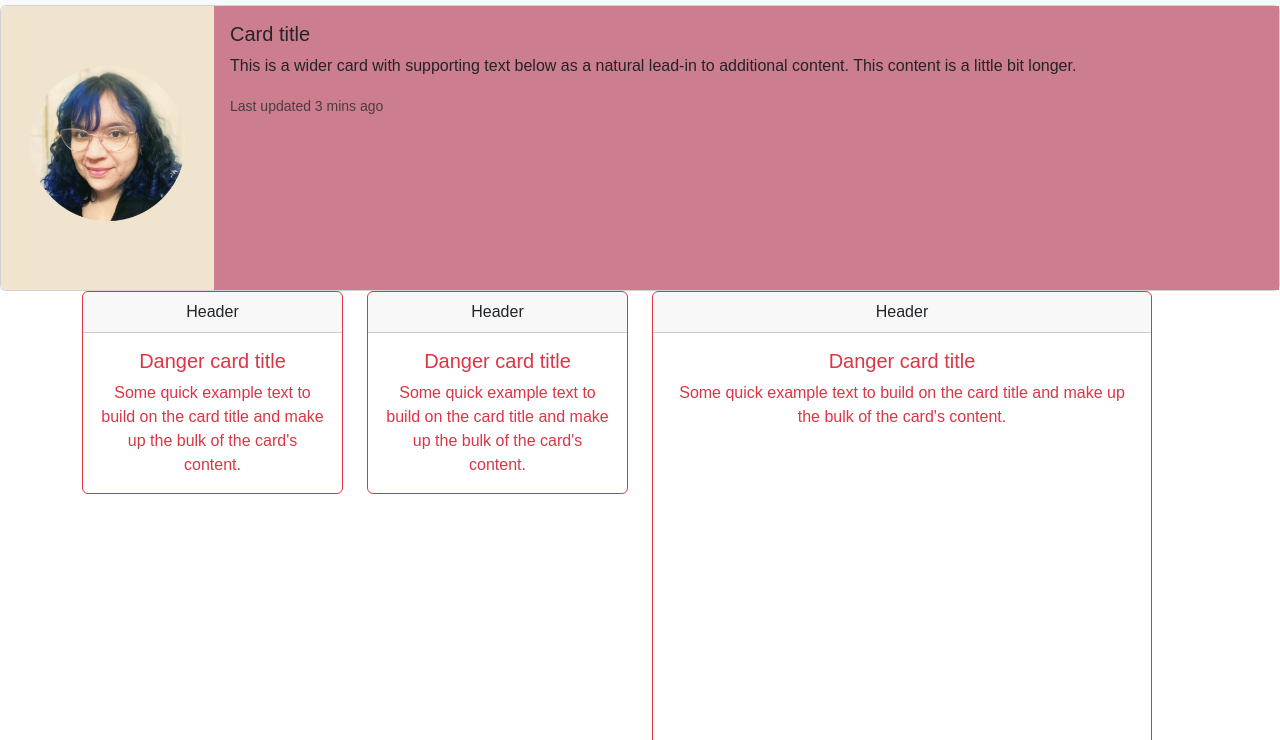
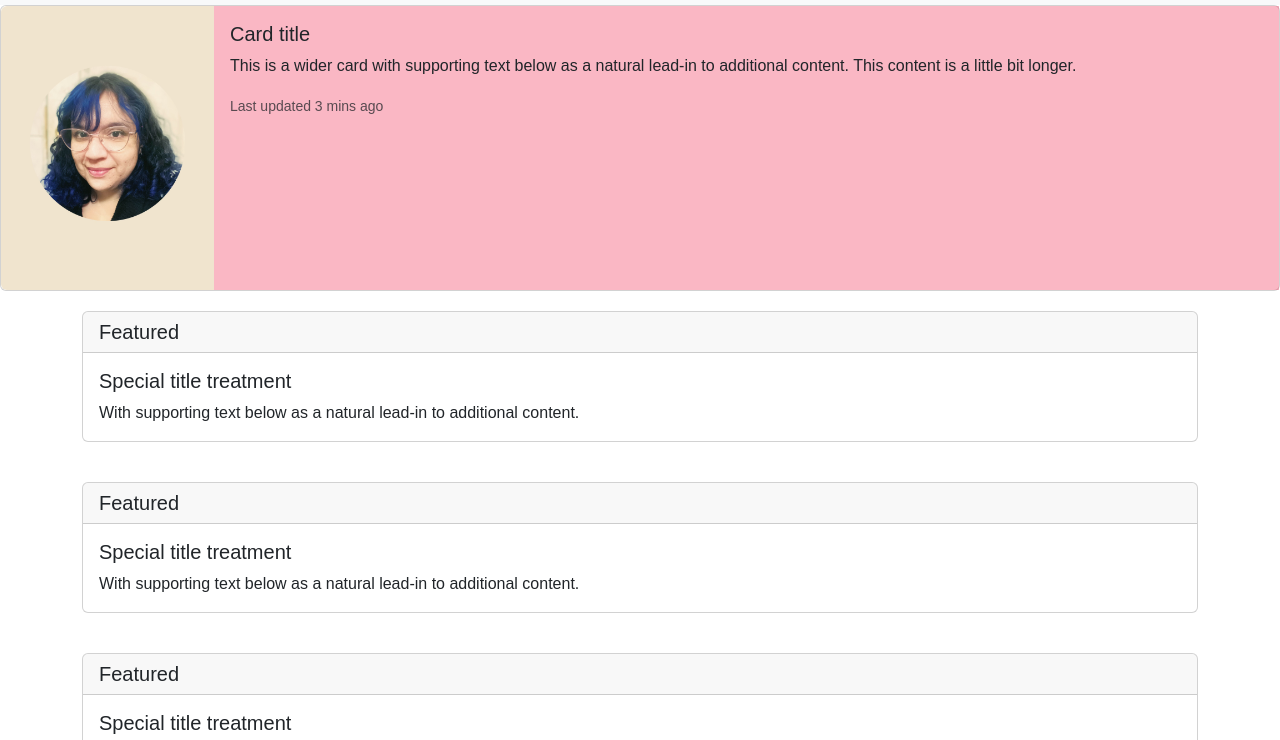
Before and after one commit to Shagooh/CynthiaZuniga.github.io, a plain HTML site: page index.html in a window 1280 px wide. Shown: the part 51-791 px from the top of the page. Drawn offline with nearby package versions, Linux system fonts and the light colour scheme.

Commit message:
reorganizacion

```diff
--- a/assets/css/style.css
+++ b/assets/css/style.css
@@ -5,9 +5,16 @@
 }
 
 .col-md-10 {
-    background-color: rgb(204, 126, 142);
+    background-color: rgba(240, 58, 95, 0.363);
 }
 
-.{
-    width: 50px;
+.col-15 {
+    padding-top: 20px;
+    padding-bottom: 20px;
+
 }
+
+.col-sm {
+    padding-top: 15px;
+    padding-bottom: 15px;
+}
--- a/index.html
+++ b/index.html
@@ -56,35 +56,42 @@
       </div>
     </div>
   </div>
+  <!--End of about me-->
+
         <!--personal info-->
-      <div class="container text-center">
-        <div class="row row-cols-4">
-          <div class="col"><div class="card border-danger mb-3" style="max-width: 18rem;">
-            <div class="card-header">Header</div>
-            <div class="card-body text-danger">
-              <h5 class="card-title">Danger card title</h5>
-              <p class="card-text">Some quick example text to build on the card title and make up the bulk of the card's content.</p>
+        <div class="container text-left">
+          <div class="row">
+            <div class="col-15">
+              <div class="card">
+              <h5 class="card-header">Featured</h5>
+              <div class="card-body">
+                <h5 class="card-title">Special title treatment</h5>
+                <p class="card-text">With supporting text below as a natural lead-in to additional content.</p>
+              </div>
             </div>
           </div>
-        </div>
-          <div class="col"><div class="card border-danger mb-3" style="max-width: 18rem;">
-            <div class="card-header">Header</div>
-            <div class="card-body text-danger">
-              <h5 class="card-title">Danger card title</h5>
-              <p class="card-text">Some quick example text to build on the card title and make up the bulk of the card's content.</p>
+            <div class="col-15">
+              <div class="card">
+              <h5 class="card-header">Featured</h5>
+              <div class="card-body">
+                <h5 class="card-title">Special title treatment</h5>
+                <p class="card-text">With supporting text below as a natural lead-in to additional content.</p>
+
+              </div>
             </div>
           </div>
-        </div>
-          <div class="col-6"><div class="card border-danger mb-3" style="width: 500px; height: 800px;">
-            <div class="card-header">Header</div>
-            <div class="card-body text-danger">
-              <h5 class="card-title">Danger card title</h5>
-              <p class="card-text">Some quick example text to build on the card title and make up the bulk of the card's content.</p>
+            <div class="col-15">
+              <div class="card">
+              <h5 class="card-header">Featured</h5>
+              <div class="card-body">
+                <h5 class="card-title">Special title treatment</h5>
+                <p class="card-text">With supporting text below as a natural lead-in to additional content.</p>
+
+              </div>
             </div>
           </div>
+          </div>
         </div>
-        </div>
-      </div>
         <!--end of personal info-->
 
       <!--Portfolio-->
```
